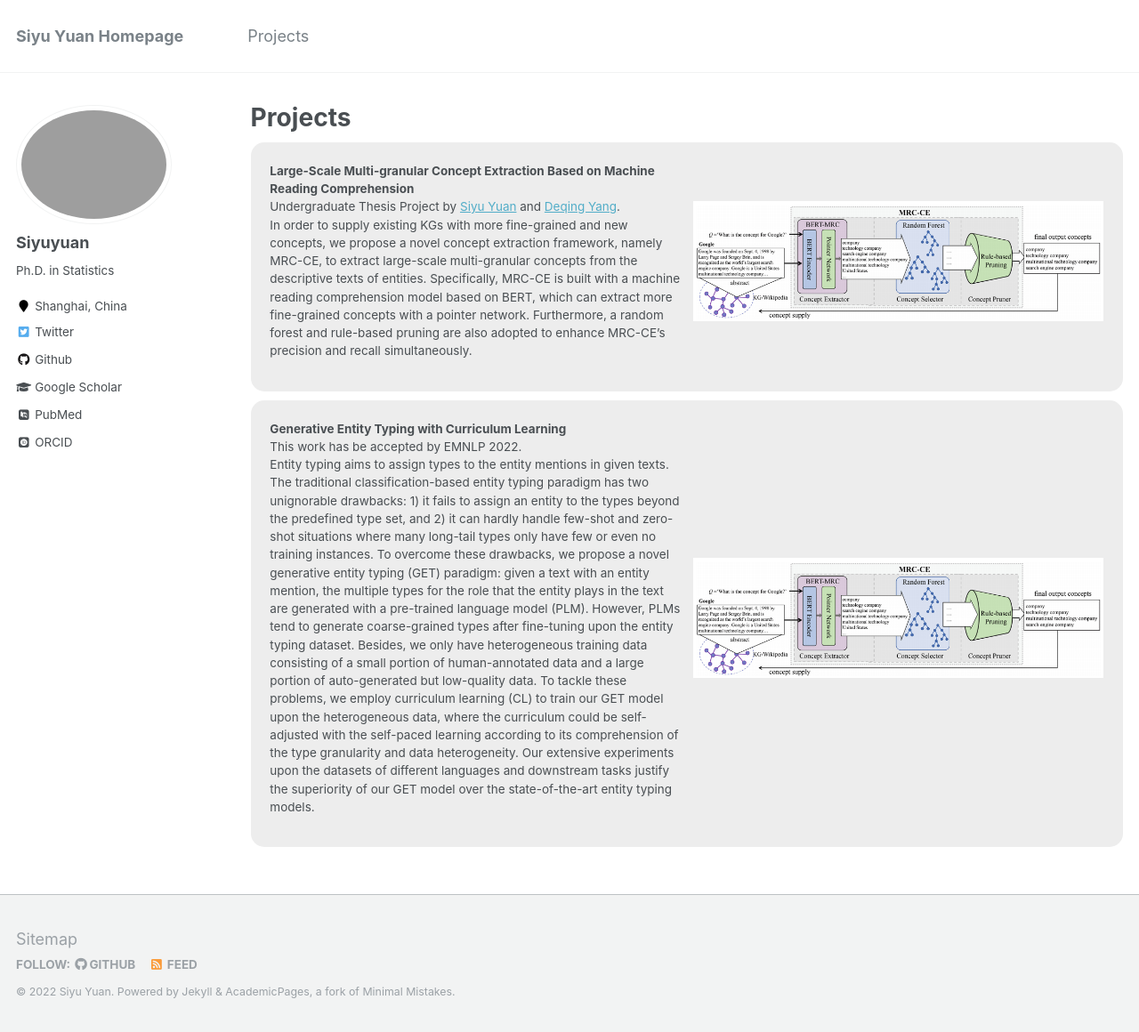
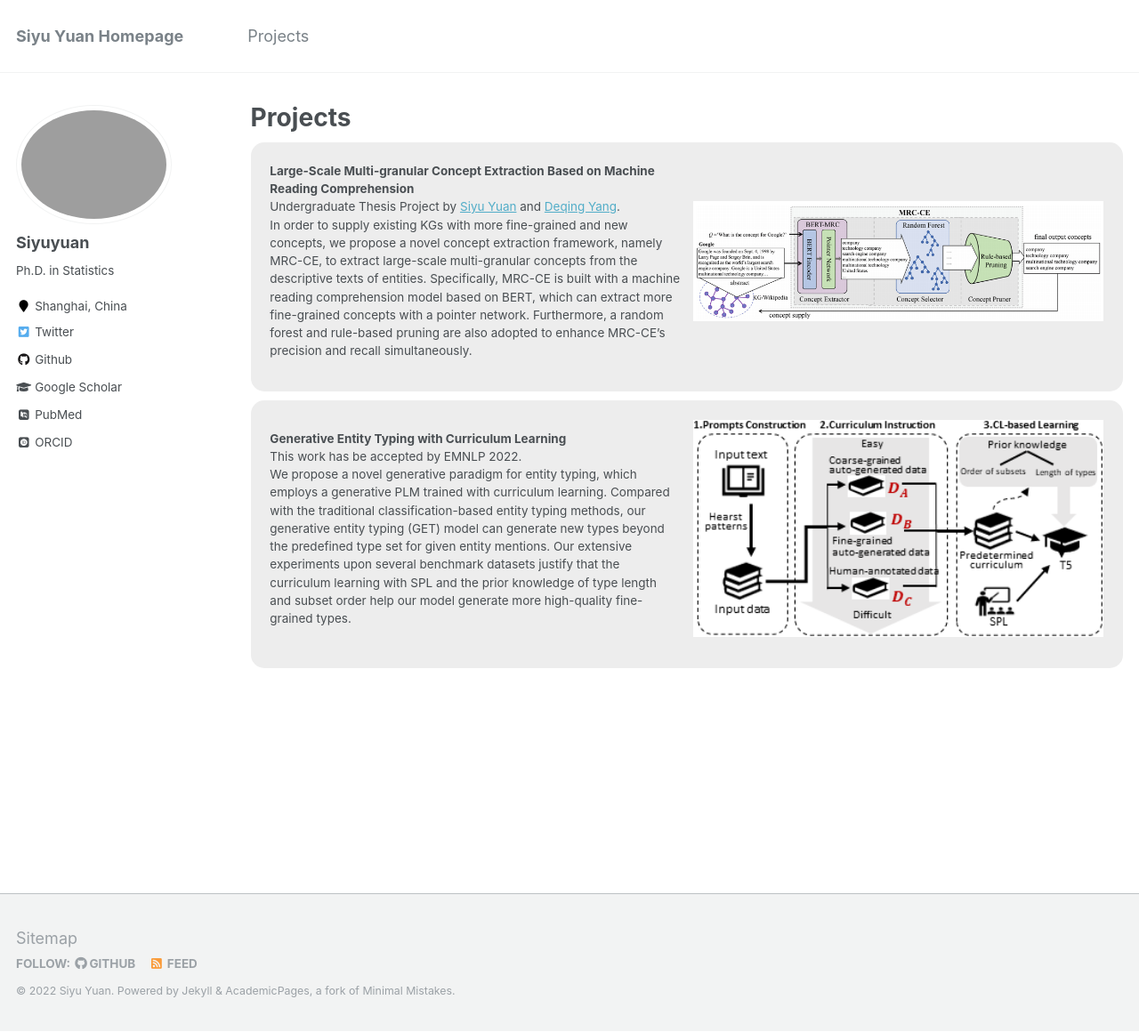
Before and after one commit to siyuyuan/siyuyuan.github.io, a Jekyll site: the page built from _pages/projects.html, in a window 1280 px wide and 1160 px high. Shown: the whole window at 89% size. Built offline with Jekyll 4.4.1, drawn with Linux system fonts in a browser that asks for light colours; some web fonts are replaced.

Commit message:
Update projects.html

```diff
--- a/_pages/projects.html
+++ b/_pages/projects.html
@@ -34,9 +34,9 @@ author_profile: true
 	<br>
 	This work has be accepted by EMNLP 2022.
 	<br>
-	Entity typing aims to assign types to the entity mentions in given texts. The traditional classification-based entity typing paradigm has two unignorable drawbacks: 1) it fails to assign an entity to the types beyond the predefined type set, and 2) it can hardly handle few-shot and zero-shot situations where many long-tail types only have few or even no training instances. To overcome these drawbacks, we propose a novel generative entity typing (GET) paradigm: given a text with an entity mention, the multiple types for the role that the entity plays in the text are generated with a pre-trained language model (PLM). However, PLMs tend to generate coarse-grained types after fine-tuning upon the entity typing dataset. Besides, we only have heterogeneous training data consisting of a small portion of human-annotated data and a large portion of auto-generated but low-quality data. To tackle these problems, we employ curriculum learning (CL) to train our GET model upon the heterogeneous data, where the curriculum could be self-adjusted with the self-paced learning according to its comprehension of the type granularity and data heterogeneity. Our extensive experiments upon the datasets of different languages and downstream tasks justify the superiority of our GET model over the state-of-the-art entity typing models.</td>
+	We propose a novel generative paradigm for entity typing, which employs a generative PLM trained with curriculum learning. Compared with the traditional classification-based entity typing methods, our generative entity typing (GET) model can generate new types beyond the predefined type set for given entity mentions. Our extensive experiments upon several benchmark datasets justify that the curriculum learning with SPL and the prior knowledge of type length and subset order help our model generate more high-quality fine-grained types.</td>
 <td width="50%">
-	<img class="side" src="../images/MRC-CE.png" width="100%">
+	<img class="side" src="../images/GET.png" width="100%">
 </td>
 </tr>
 </tbody>
```
